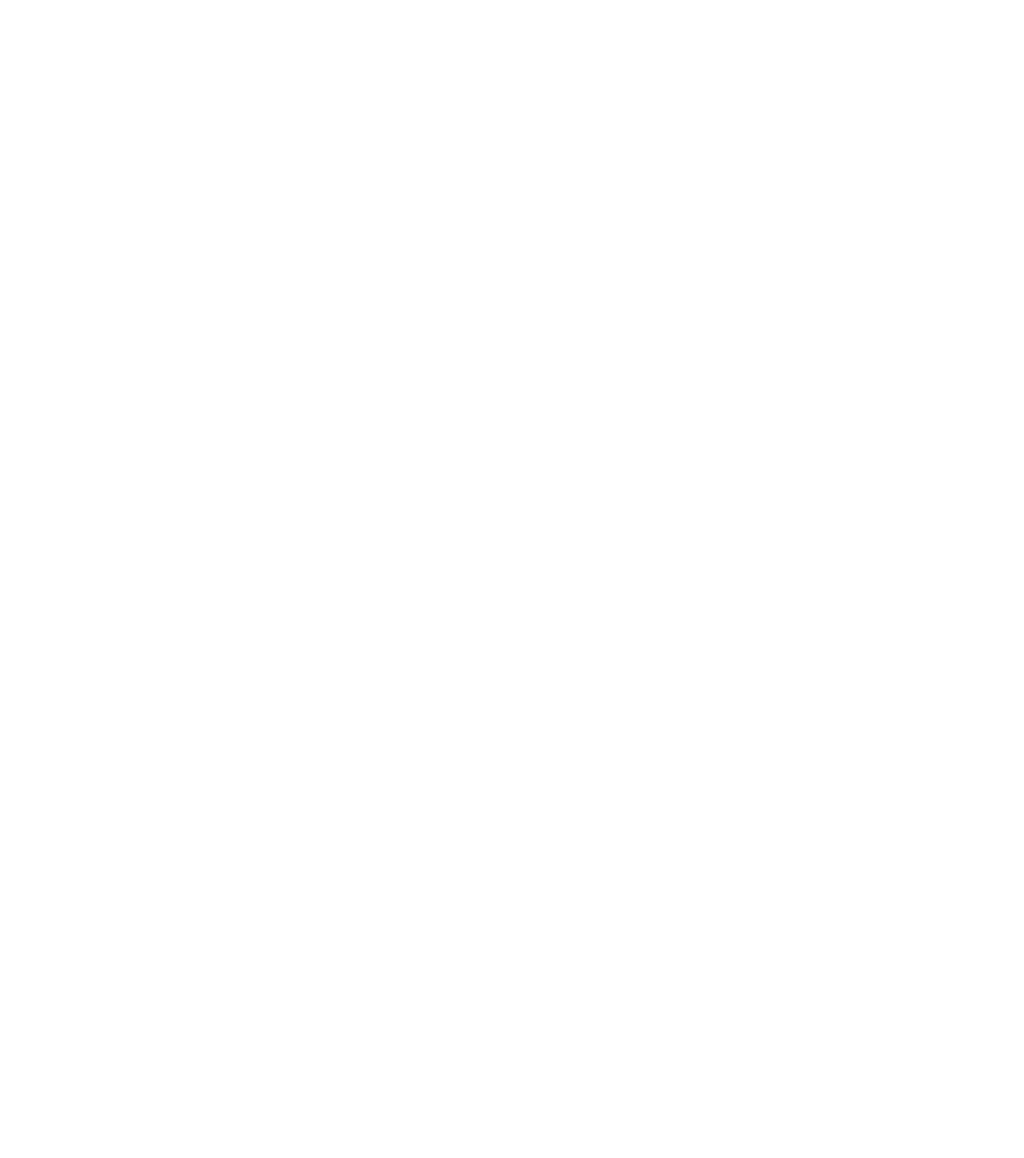
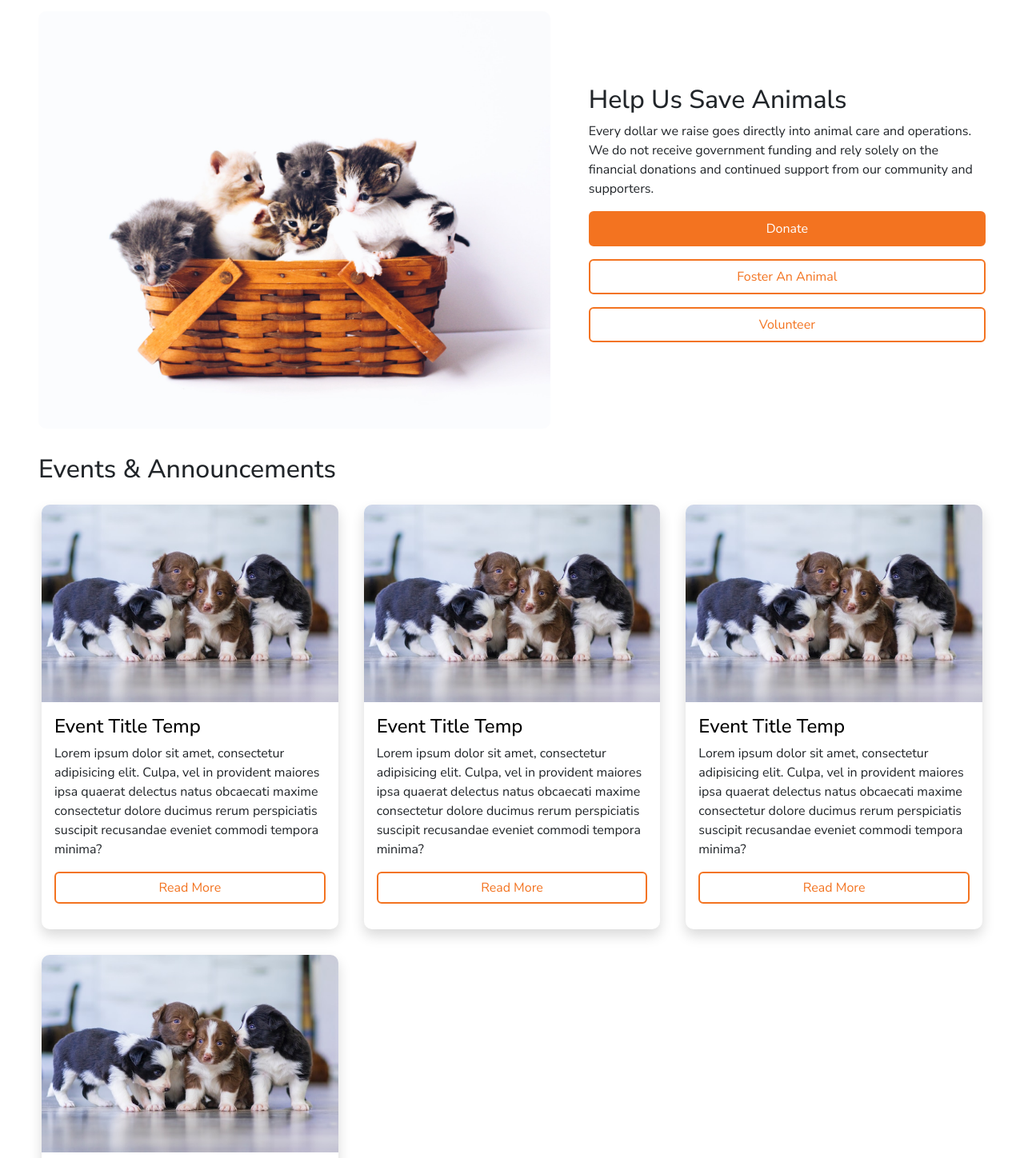
Before and after one commit to rangiarambewela/adopt-a-pet, a React (Create React App) app in the folder adopt-react/: page / in a window 1280 px wide. Shown: the part 802-2250 px from the top of the page at 80% size. Before the commit the page ends 800 px from the top, so only its background shows below. Built offline with nearby package versions, Linux system fonts and the light colour scheme; no server answers.

Commit message:
Added ways to help and announcement sections to landing page

```diff
--- a/adopt-react/src/App.css
+++ b/adopt-react/src/App.css
@@ -22,3 +22,35 @@
   font-size: 1.5rem;
   color: #000;
 }
+
+.action-btn-primary {
+  background-color: #f37320;
+  color: #fff;
+  box-sizing: border-box;
+  border: 2px solid #f37320;
+  margin-bottom: 1rem;
+}
+
+.action-btn-primary:hover {
+  background-color: rgb(255, 255, 255, 0.3);
+  color: #f37320;
+  border: 2px solid #f37320;
+}
+
+.action-btn-secondary {
+  background-color: rgb(255, 255, 255, 0.3);
+  color: #f37320;
+  box-sizing: border-box;
+  border: 2px solid #f37320;
+  margin-bottom: 1rem;
+}
+
+.action-btn-secondary:hover {
+  background-color: #f37320;
+  color: #fff;
+  border: 2px solid #f37320;
+}
+
+.img-round {
+  border-radius: 10px;
+}
--- a/adopt-react/src/App.js
+++ b/adopt-react/src/App.js
@@ -5,6 +5,8 @@
 import "./App.css";
 
 import TitlePage from "./landing/TitlePage";
+import WaysToHelp from "./landing/WaysToHelp";
+import Annoucements from "./landing/Annoucements";
 
 export default function App() {
   const [data, setData] = useState([]);
@@ -27,6 +29,8 @@
       {/* <div>{data["test1"]}</div>
       <div>{data["test2"]}</div> */}
       <TitlePage />
+      <WaysToHelp />
+      <Annoucements />
     </div>
   );
 }
--- /dev/null
+++ b/adopt-react/src/landing/AnnoucementCard.css
@@ -0,0 +1,8 @@
+.announcement-card {
+  border-radius: 10px;
+}
+
+.card-img {
+  border-top-right-radius: 10px;
+  border-top-left-radius: 10px;
+}
--- /dev/null
+++ b/adopt-react/src/landing/AnnoucementCard.jsx
@@ -0,0 +1,24 @@
+import React from "react";
+import puppies from "../assets/puppies.jpg";
+
+import "./AnnoucementCard.css";
+
+function AnnoucementCard() {
+  return (
+    <div className="announcement-card shadow">
+      <img src={puppies} className="img-fluid card-img" alt="" />
+      <div className="p-3">
+        <h3>Event Title Temp</h3>
+        <p>
+          Lorem ipsum dolor sit amet, consectetur adipisicing elit. Culpa, vel
+          in provident maiores ipsa quaerat delectus natus obcaecati maxime
+          consectetur dolore ducimus rerum perspiciatis suscipit recusandae
+          eveniet commodi tempora minima?
+        </p>
+        <button className="btn action-btn-secondary w-100">Read More</button>
+      </div>
+    </div>
+  );
+}
+
+export default AnnoucementCard;
--- /dev/null
+++ b/adopt-react/src/landing/Annoucements.jsx
@@ -0,0 +1,25 @@
+import React from "react";
+
+import AnnoucementCard from "./AnnoucementCard";
+
+export default function Annoucements() {
+  return (
+    <div className="p-3 px-lg-5">
+      <h2>Events & Announcements</h2>
+      <div className="row  ">
+        <div className="col-md-6 col-lg-4 p-3">
+          <AnnoucementCard />
+        </div>
+        <div className="col-md-6 col-lg-4 p-3">
+          <AnnoucementCard />
+        </div>
+        <div className="col-md-6 col-lg-4 p-3">
+          <AnnoucementCard />
+        </div>
+        <div className="col-md-6 col-lg-4 p-3">
+          <AnnoucementCard />
+        </div>
+      </div>
+    </div>
+  );
+}
--- a/adopt-react/src/landing/TitlePage.jsx
+++ b/adopt-react/src/landing/TitlePage.jsx
@@ -4,7 +4,7 @@
 export default function TitlePage() {
   return (
     <div className="title-page vh-100 d-flex align-items-center">
-      <div className="px-3 d-flex flex-column">
+      <div className="px-3 px-lg-5 d-flex flex-column">
         <h1 className="mb-0 pb-1">
           WE PUT OUR <br />
           ANIMALS FIRST.
--- /dev/null
+++ b/adopt-react/src/landing/WaysToHelp.jsx
@@ -0,0 +1,27 @@
+import React from "react";
+
+import kitten_basket from "../assets/kitten_basket.jpg";
+export default function WaysToHelp() {
+  const fundingInfo =
+    "Every dollar we raise goes directly into animal care and operations. We do not receive government funding and rely solely on the financial donations and continued support from our community and supporters.";
+  return (
+    <div className="p-3 px-lg-5 d-md-flex align-items-center gap-md-3 gap-lg-5">
+      <div className="d-none d-md-block">
+        <img src={kitten_basket} alt="" className="img-fluid img-round" />
+      </div>
+      <div className=" ">
+        <div className="">
+          <h2>Help Us Save Animals</h2>
+          <p>{fundingInfo}</p>
+        </div>
+        <div className=" d-flex flex-column">
+          <button className="btn action-btn-primary py-2">Donate</button>
+          <button className="btn action-btn-secondary py-2">
+            Foster An Animal
+          </button>
+          <button className="btn action-btn-secondary py-2">Volunteer</button>
+        </div>
+      </div>
+    </div>
+  );
+}
```
Also changed, not shown: adopt-react/src/assets/kitten_basket.jpg (added), adopt-react/src/assets/puppies.jpg (added).
